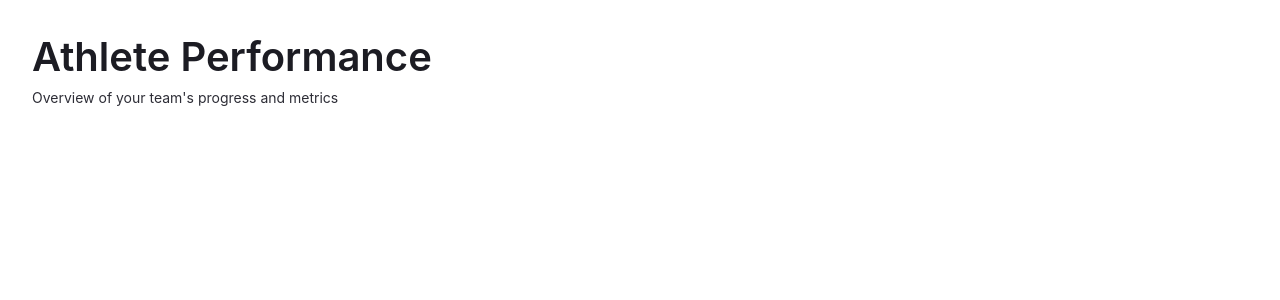
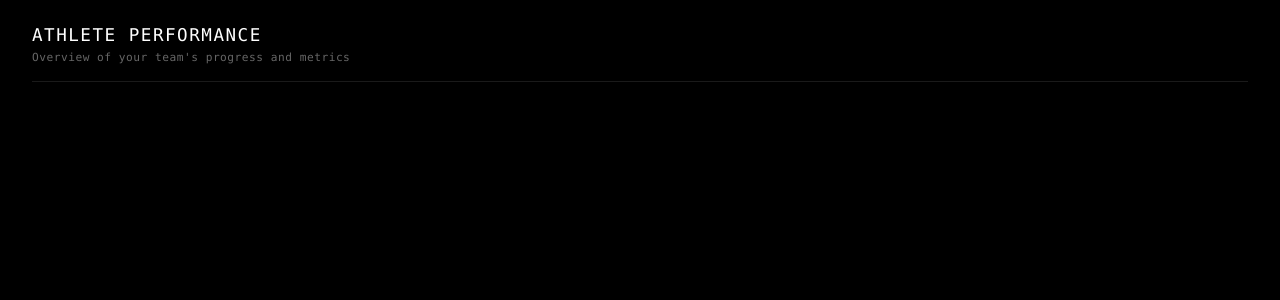
Before and after one commit to M3kko/nolimit_dashboard, a React (Create React App) app in the folder nolimit-dashboard/: page / in a window 1280 px wide. Shown: the top 300 px of the page. Built offline with nearby package versions, Linux system fonts and the light colour scheme.

Commit message:
updated css

```diff
--- a/nolimit-dashboard/src/App.css
+++ b/nolimit-dashboard/src/App.css
@@ -5,29 +5,186 @@
 }
 
 body {
-  background: 09090b;
-  color: #f4f4f5;
-  font-family: -apple-system, BlinkMacSystemFont, 'Segoe UI', 'Roboto', sans-serif;
+  background: #000000;
+  color: #ffffff;
+  font-family: 'SF Mono', 'Monaco', 'Inconsolata', 'Fira Mono', 'Droid Sans Mono', 'Source Code Pro', monospace;
+  font-weight: 400;
+  font-size: 13px;
+  line-height: 1.3;
 }
 
 .App {
-  padding: 2rem;
+  padding: 1.5rem 2rem;
+  max-width: 1800px;
+  margin: 0 auto;
 }
 
 .dashboard-header {
-  max-width: 1400px;
-  margin: 0 auto 3rem auto;
+  margin-bottom: 1.5rem;
+  border-bottom: 1px solid #1a1a1a;
+  padding-bottom: 1rem;
 }
 
 .dashboard-header h1 {
-  font-size: 2.5rem;
-  font-weight: 600;
-  letter-spacing: 300;
-  margin-bottom: 0.5rem;
-  color: #1c1c23;
+  font-size: 1.1rem;
+  font-weight: 500;
+  letter-spacing: 1.5px;
+  margin-bottom: 0.25rem;
+  color: #ffffff;
+  text-transform: uppercase;
 }
 
 .subtitle {
-  color: #2d2d36;
-  font-size: 0.875rem;
+  color: #666666;
+  font-size: 0.7rem;
+  font-weight: 400;
+  letter-spacing: 0.5px;
 }
+
+.athlete-table {
+  width: 100%;
+  border-collapse: collapse;
+  font-variant-numeric: tabular-nums;
+}
+
+.athlete-table thead {
+  border-bottom: 2px solid #1a1a1a;
+}
+
+.athlete-table th {
+  text-align: left;
+  padding: 0.5rem 1rem 0.5rem 0.5rem;
+  font-weight: 500;
+  font-size: 0.65rem;
+  text-transform: uppercase;
+  letter-spacing: 1.5px;
+  color: #666666;
+}
+
+.athlete-table td {
+  padding: 0.65rem 1rem 0.65rem 0.5rem;
+  border-bottom: 1px solid #0f0f0f;
+  font-weight: 400;
+  vertical-align: middle;
+}
+
+.athlete-table tbody tr:hover {
+  background: #0a0a0a;
+}
+
+.athlete-name {
+  font-weight: 500;
+  font-size: 0.85rem;
+  letter-spacing: 0.3px;
+}
+
+.athlete-sport {
+  color: #888888;
+  font-size: 0.8rem
+}
+
+.sessions-count {
+  font-size: 0.85rem;
+  font-weight: 500;
+  font-variant-numeric: tabular-nums;
+}
+
+.progress-cell {
+  display: flex;
+  align-items: center;
+  gap: 0.75rem;
+}
+
+.progress-bar-container {
+  flex: 1;
+  height: 3px;
+  background: #0f0f0f;
+  border-radius: 0;
+  overflow: hidden;
+}
+
+.progress-bar {
+  height: 100%;
+  transition: none;
+}
+
+progress-text {
+  font-size: 0.8rem;
+  font-weight: 500;
+  min-width: 40px;
+  text-align: right;
+  font-variant-numeric: tabular-nums;
+}
+
+.progress-excellent {
+  color: #22c55e;
+}
+
+.progress-bar.progrss-excellent {
+  background: #22c55e;
+}
+
+.progrss-good {
+  color: #60a5fa;
+}
+
+.progress-bar.progress-good {
+  background: #60a5fa;
+}
+
+.progress-moderate {
+  color: #fbbf24
+}
+
+.progress-bar.progress-moderate {
+  background: #fbbf24;
+}
+
+.progress-low {
+  color: #f87171;
+}
+
+.progress-bar.progress-low {
+  background: #f87171;
+}
+
+.status_indicator {
+  display: inline-block;
+  padding: 0.2rem 0.6rem;
+  border-radius: 0;
+  font-size: 0.65rem;
+  font-weight: 500;
+  letter-spacing: 1px;
+  text-transform: uppercase;
+  border: 1px solid;
+}
+
+.status-active {
+  background: transparent;
+  color: #22c55e;
+  border-color: #22c55e;
+}
+
+.status-recovery {
+  background: transparent;
+  color: #fbbf24;
+  border-color: #fbbf24;
+}
+
+.status-injury {
+  background: transparent;
+  color: #f87171;
+  border-color: #f87171;
+}
+
+.metric-high {
+  color: #22c55e;
+}
+
+.metric-medium {
+  color: #60a5fa;
+}
+
+.metric-low {
+  color: #f87171
+}
```
Also changed, not shown: nolimit-dashboard/src/App.js (line endings or trailing spaces), nolimit-dashboard/src/setupTests.js (line endings or trailing spaces), 1 other file (tests, documents, lock files or other folders).
